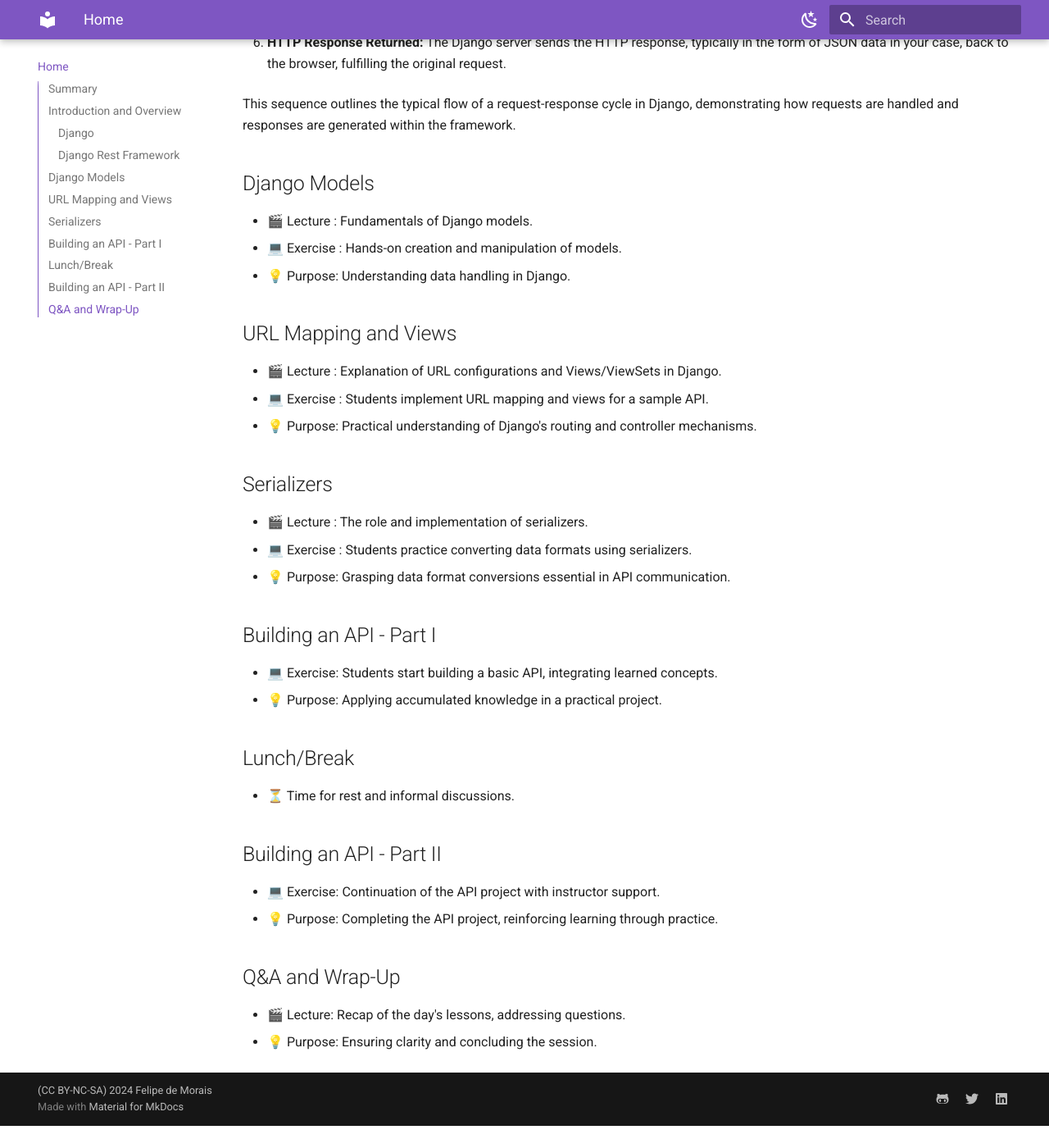
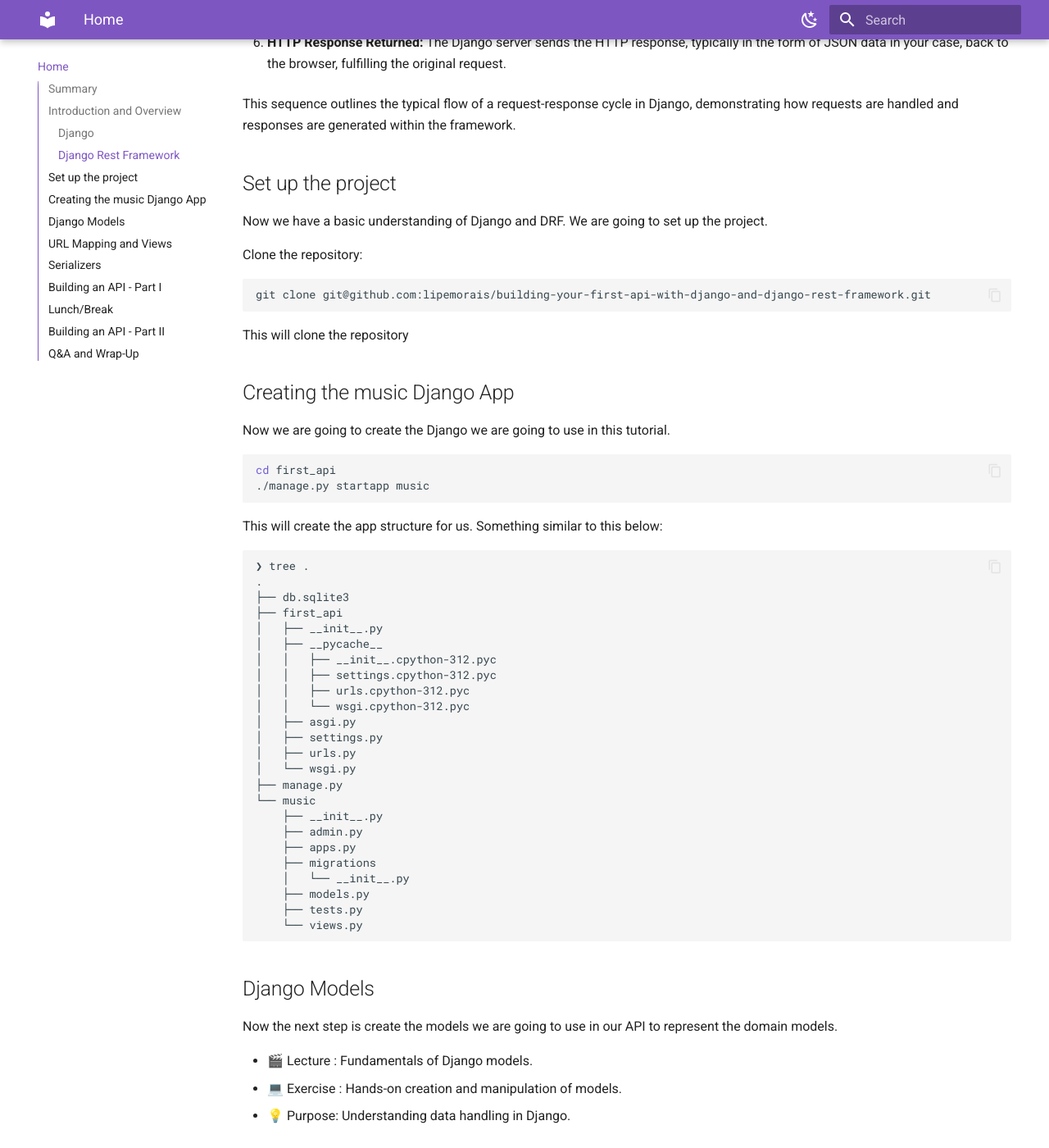
Before and after one commit to lipemorais/building-your-first-api-with-django-and-django-rest-framework, an MkDocs documentation site: the page built from docs/index.md, in a window 1280 px wide and 1400 px high, scrolled down 1725 px. Shown: the whole window at 82% size. Built offline with MkDocs 1.6.1 and Material for MkDocs 9.7.7, drawn with Linux system fonts in a browser that asks for light colours; before the commit the page ends 3098 px from its top, so only the background shows below that.

Commit message:
Add project setup and creation steps to documentation
The explanation on how to set up the project and create a Django app is now included in our documentation. This addition provides a set of clear, step-by-step instructions with code snippets and a project structure overview that will assist users during their initial interactions with the system.

````diff
--- a/docs/index.md
+++ b/docs/index.md
@@ -58,8 +58,58 @@
 
 This sequence outlines the typical flow of a request-response cycle in Django, demonstrating how requests are handled and responses are generated within the framework.
 
+## Set up the project
+
+Now we have a basic understanding of Django and DRF. We are going to set up the project.
+
+Clone the repository:
+
+```shell
+git clone git@github.com:lipemorais/building-your-first-api-with-django-and-django-rest-framework.git
+```
+
+This will clone the repository
+
+## Creating the music Django App
+
+Now we are going to create the Django we are going to use in this tutorial.
+
+```shell
+cd first_api
+./manage.py startapp music
+```
+
+This will create the app structure for us. Something similar to this below:
+```shell
+❯ tree .
+.
+├── db.sqlite3
+├── first_api
+│   ├── __init__.py
+│   ├── __pycache__
+│   │   ├── __init__.cpython-312.pyc
+│   │   ├── settings.cpython-312.pyc
+│   │   ├── urls.cpython-312.pyc
+│   │   └── wsgi.cpython-312.pyc
+│   ├── asgi.py
+│   ├── settings.py
+│   ├── urls.py
+│   └── wsgi.py
+├── manage.py
+└── music
+    ├── __init__.py
+    ├── admin.py
+    ├── apps.py
+    ├── migrations
+    │   └── __init__.py
+    ├── models.py
+    ├── tests.py
+    └── views.py
+```
 
 ## Django Models
+
+Now the next step is create the models we are going to use in our API to represent the domain models.
 
 - 🎬 Lecture : Fundamentals of Django models.
 - 💻 Exercise : Hands-on creation and manipulation of models.
````
